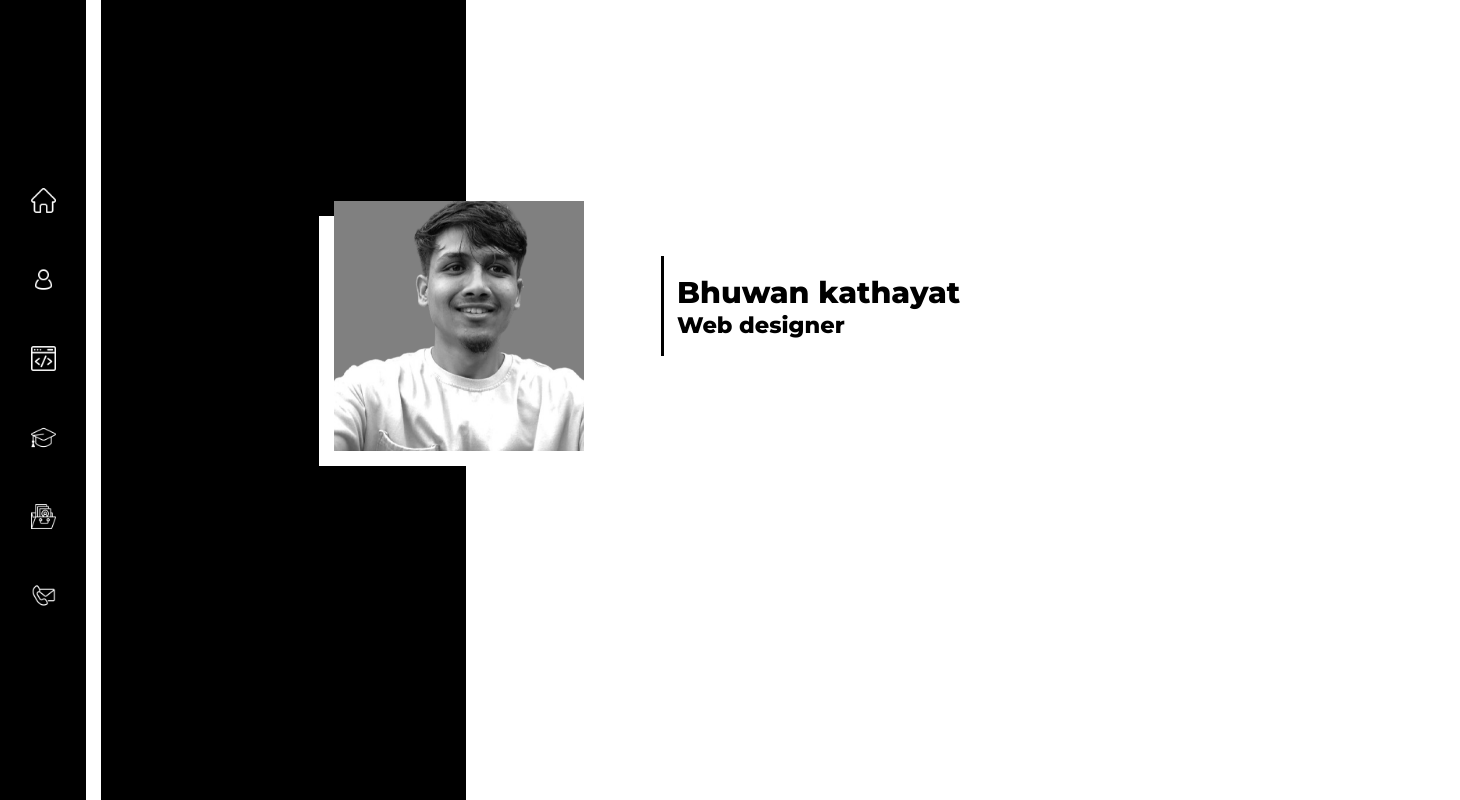
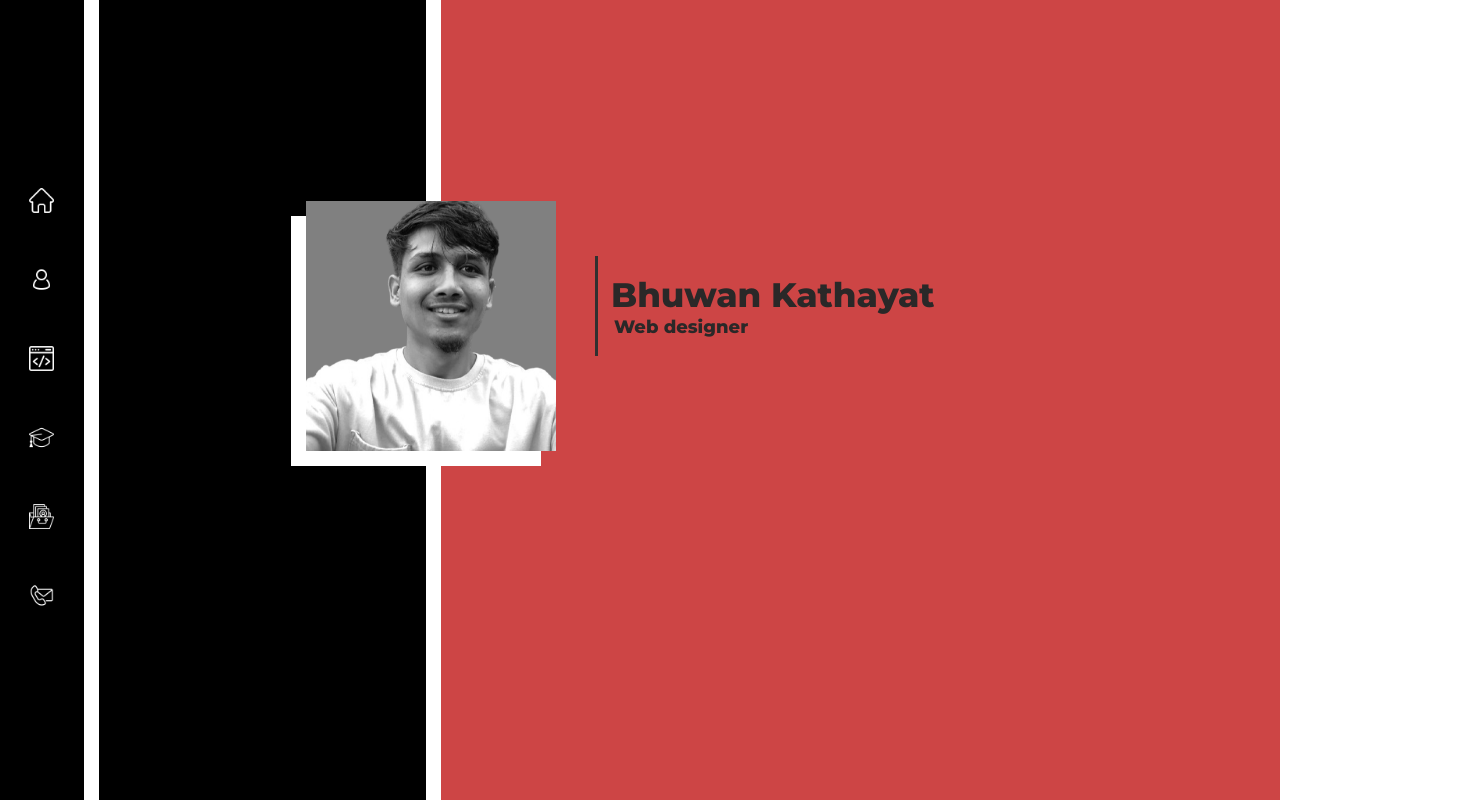
Before and after one commit to bhuwan214/Built-2023-12-22, a plain HTML site: page index.html in a window 1280 px wide. Shown: the whole page, 1460 px wide, since content can reach past the window. Drawn offline with Linux system fonts and the light colour scheme.

Commit message:
doing better i guess

```diff
--- a/index.html
+++ b/index.html
@@ -34,13 +34,15 @@
         </div>
       </div>
       <div class="content-container">
-        <div class="description"><div class="line"> <div class="text">
-            <div class="Name"><h1>Bhuwan kathayat</h1></div>
-             <h2>Web designer</h2>
-          </div></div></div>
+        <div class="description">
+          <div class="line">
+            <div class="text">
+              <div class="Name"><h1>Bhuwan Kathayat</h1></div>
+              <h2>Web designer</h2>
 
-
-
+            </div>
+          </div>
+        </div>
       </div>
     </div>
   </body>
--- a/style.css
+++ b/style.css
@@ -40,14 +40,13 @@ body {
 }
 .black-box {
   background-color: black;
-
-  width: 380px;
+  width: 350px;
   height: 100%;
 }
 
 .content-container {
-  background-color: white;
-  width: 65%;
+  background-color: rgb(205, 69, 69);
+  width: 70%;
   height: 100%;
 }
 
@@ -68,7 +67,7 @@ body {
   width: 250px;
   height: 250px;
   top: 27%;
-  right: -17vw;
+  right: -15vw;
 }
 
 .img-box {
@@ -89,22 +88,27 @@ body {
 
 position: relative;
   top: 32vh;
-  left: 180px;
+  left: 12vw;
 }
 
 .line{
-  background-color: black;
+  background-color: rgb(49, 48, 48);
   height: 100px;
   width: 3px;
 }
  .text{
   padding-top: 18px;
-   width: 300px;
+   width: 400px;
   padding-left: 16px;
   position: relative;
 font-family: "Montserrat", sans-serif;
-color: black;
-font-size:15px;
-
+color: rgb(42, 40, 40);
+font-size:17px;
 
 }
+
+.text>h2{
+  padding-left: 3px;
+font-size: 18px;
+color: rgb(42, 40, 40);
+}
```
